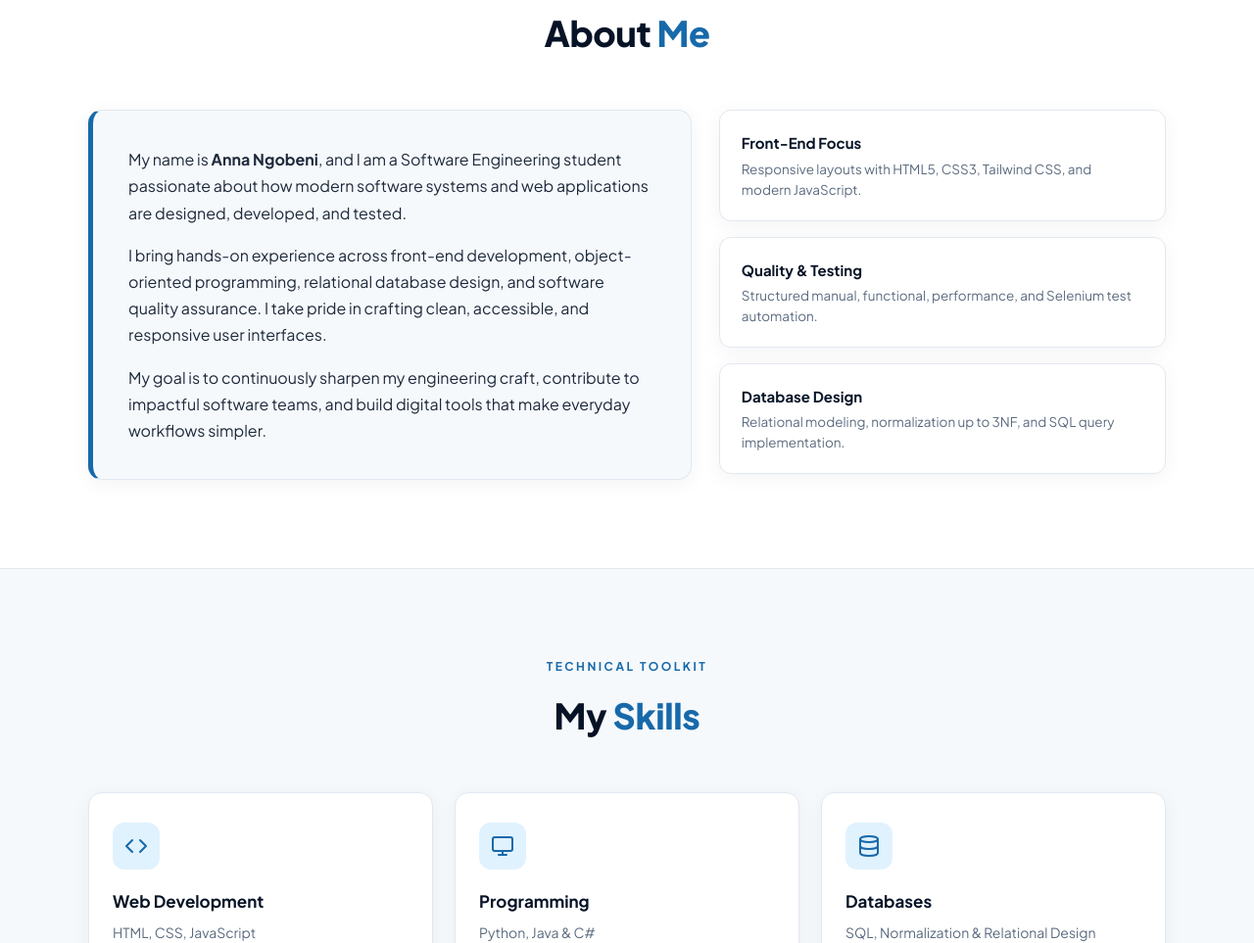
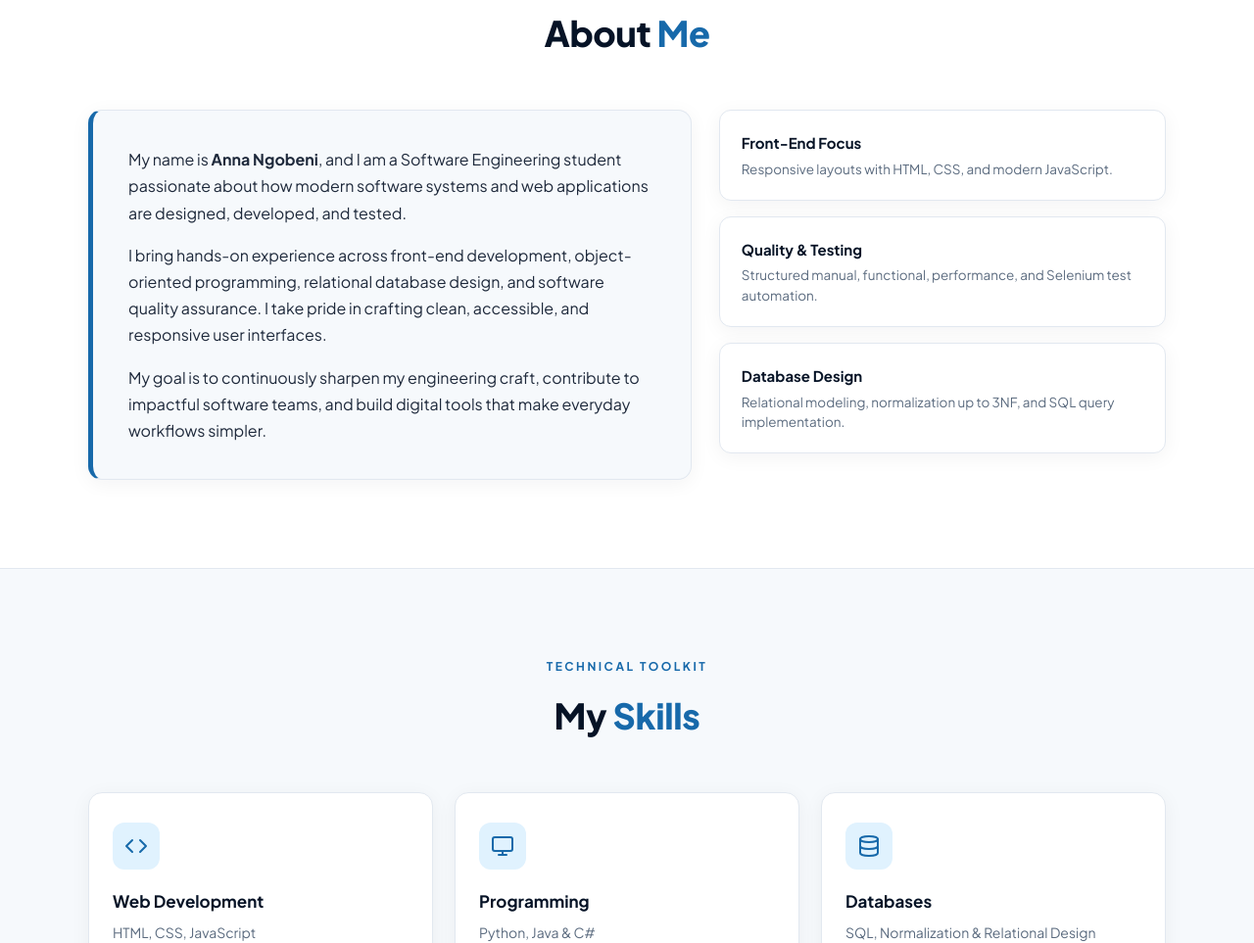
Before and after one commit to senyatsianna-pixel/Anna-Ngobeni-personal-portfolio, a plain HTML site: page index.html in a window 1280 px wide. Shown: the part 816-1779 px from the top of the page at 98% size. Drawn offline with Linux system fonts and the light colour scheme.

Commit message:
Update index.html

```diff
--- a/index.html
+++ b/index.html
@@ -111,7 +111,7 @@
                 <div class="about-highlights">
                     <div class="highlight-box">
                         <span class="highlight-title">Front-End Focus</span>
-                        <p>Responsive layouts with HTML5, CSS3, Tailwind CSS, and modern JavaScript.</p>
+                        <p>Responsive layouts with HTML, CSS, and modern JavaScript.</p>
                     </div>
                     <div class="highlight-box">
                         <span class="highlight-title">Quality &amp; Testing</span>
```
